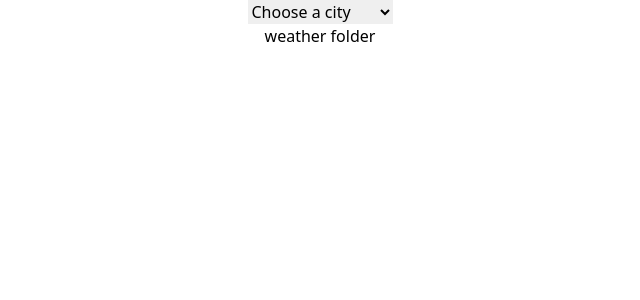
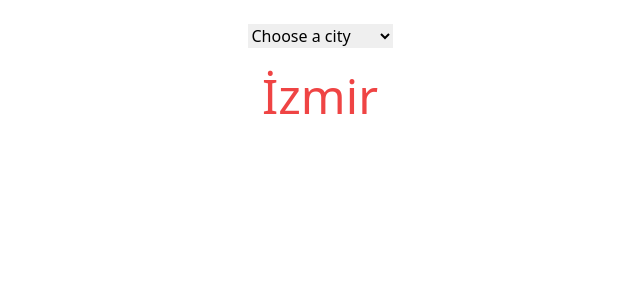
Before and after one commit to Eda-Inal/redux-weather-app, a React (Create React App) app: page / in a window 1280 px wide. Shown: the top 300 px of the page, without its empty margins (320-960 px from the left). Built offline with nearby package versions, Linux system fonts and the light colour scheme.

Commit message:
add updateCity reducer

```diff
--- a/src/components/SelectedCity/index.jsx
+++ b/src/components/SelectedCity/index.jsx
@@ -1,18 +1,29 @@
 import cities from "../../cities/cities.json"
+import { useSelector,useDispatch } from "react-redux";
+import { updateCity } from "../../redux/weatherSlice";
+
 function SelectedCity() {
+  const dispatch = useDispatch();
+  const cityname = useSelector((state) => state.weather.cityname);
+  console.log(cityname);
+
+  const handleUpdateCity = (cityname) => {
+    dispatch(updateCity(cityname));
+  }
+
 
     return (
       <div>
-
-   <select>
+   <select className="m-6" onChange={(event) => handleUpdateCity(event.target.value)}>
     <option value="">Choose a city   </option>
         {cities.map((city) =>(
- <option key={city.id} value={city.name}>
+ <option key={city.id} value={city.name}   >
  {city.name}
 </option>
         ))}
 
    </select>
+   <div className="text-5xl text-red-500">{cityname}</div>
       </div>
     )
   }
--- a/src/components/Weather/index.jsx
+++ b/src/components/Weather/index.jsx
@@ -4,9 +4,13 @@
 
 
 function Weather(){
+
   return (
     <div>
-     weather folder
+
+
+
+
 
     </div>
   )
--- a/src/redux/weatherSlice.jsx
+++ b/src/redux/weatherSlice.jsx
@@ -1,5 +1,4 @@
 import { createSlice} from '@reduxjs/toolkit';
-import axios from 'axios';
 
 
 
@@ -8,13 +7,16 @@ import axios from 'axios';
 const weatherSlice = createSlice({
   name: 'weather',
   initialState: {
+   cityname:"İzmir",
 
   },
   reducers: {
-
+  updateCity : (state,action) => {
+state.cityname = action.payload
+  }
   },
 
 });
 
-// export const { setLocation } = weatherSlice.actions;
+ export const { updateCity} = weatherSlice.actions;
 export default weatherSlice.reducer;
```
